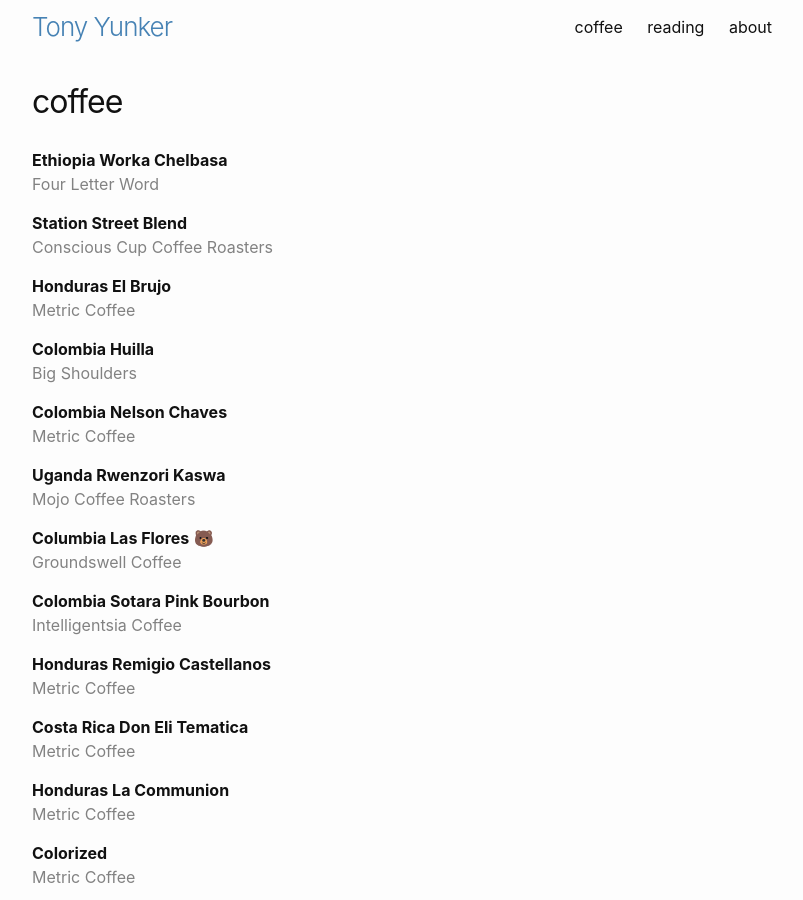
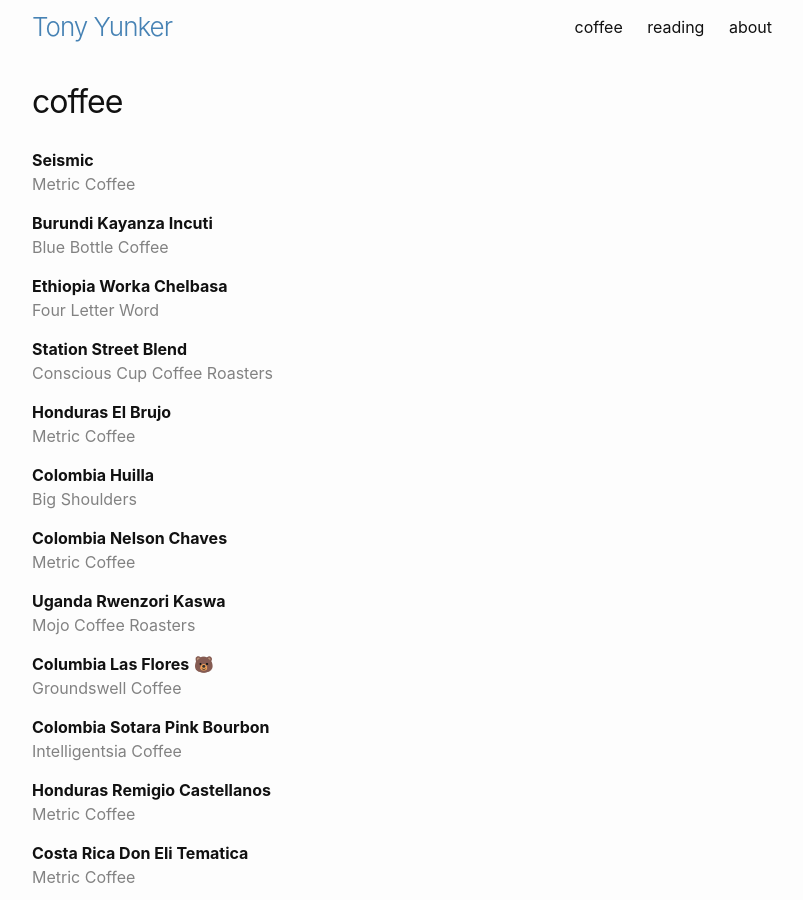
Before and after one commit to ayunker/ayunker.github.io, a Jekyll site: the page built from logs/coffee.md, in a window 1280 px wide and 900 px high. Shown: the whole window, without its empty margins (238-1041 px from the left). Built offline with Jekyll 4.4.1, drawn with Linux system fonts in a browser that asks for light colours.

Commit message:
UPDATE coffee and book lists

```diff
--- a/logs/coffee.md
+++ b/logs/coffee.md
@@ -2,6 +2,12 @@
 layout: page
 title: coffee
 ---
+
+**Seismic**\\
+<span class="grey-text">Metric Coffee</span>
+
+**Burundi Kayanza Incuti**\\
+<span class="grey-text">Blue Bottle Coffee</span>
 
 **Ethiopia Worka Chelbasa**\\
 <span class="grey-text">Four Letter Word</span>
```
Also changed, not shown: logs/reading.md (+3 -0 lines).
